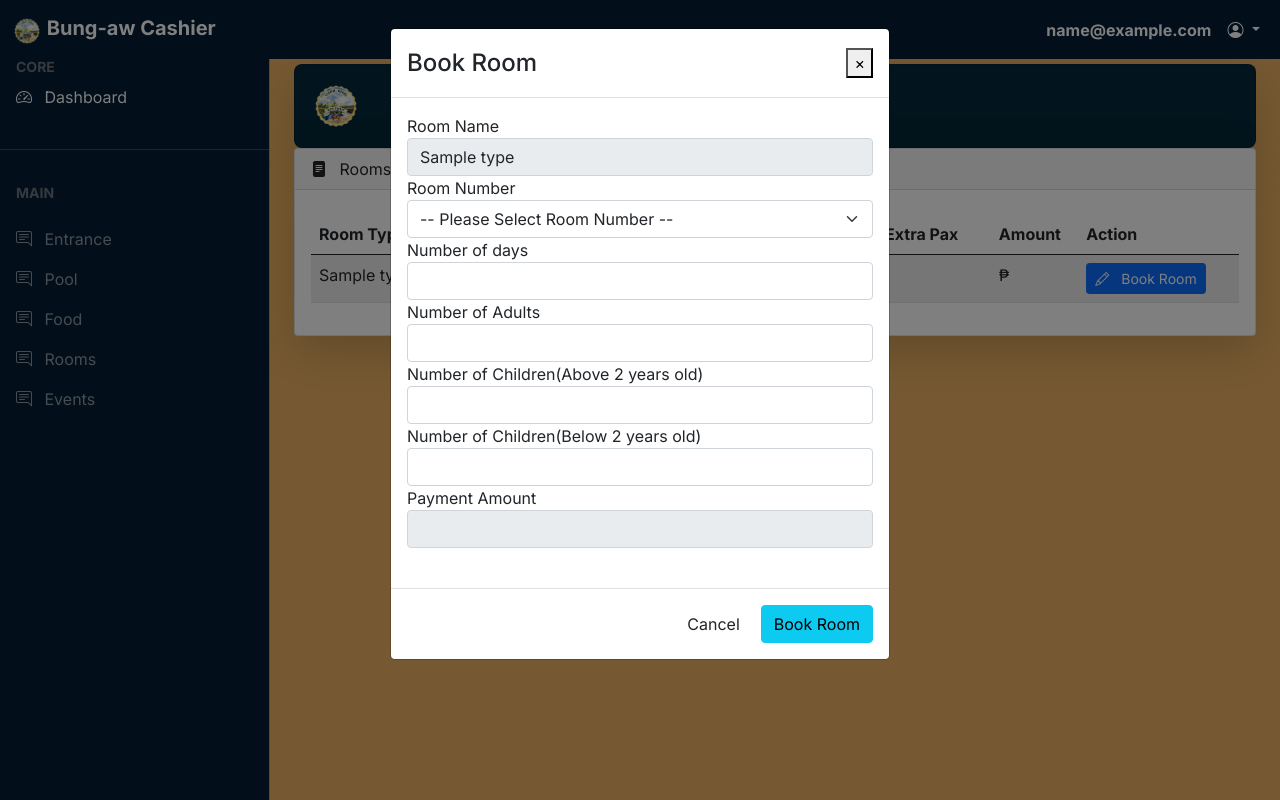
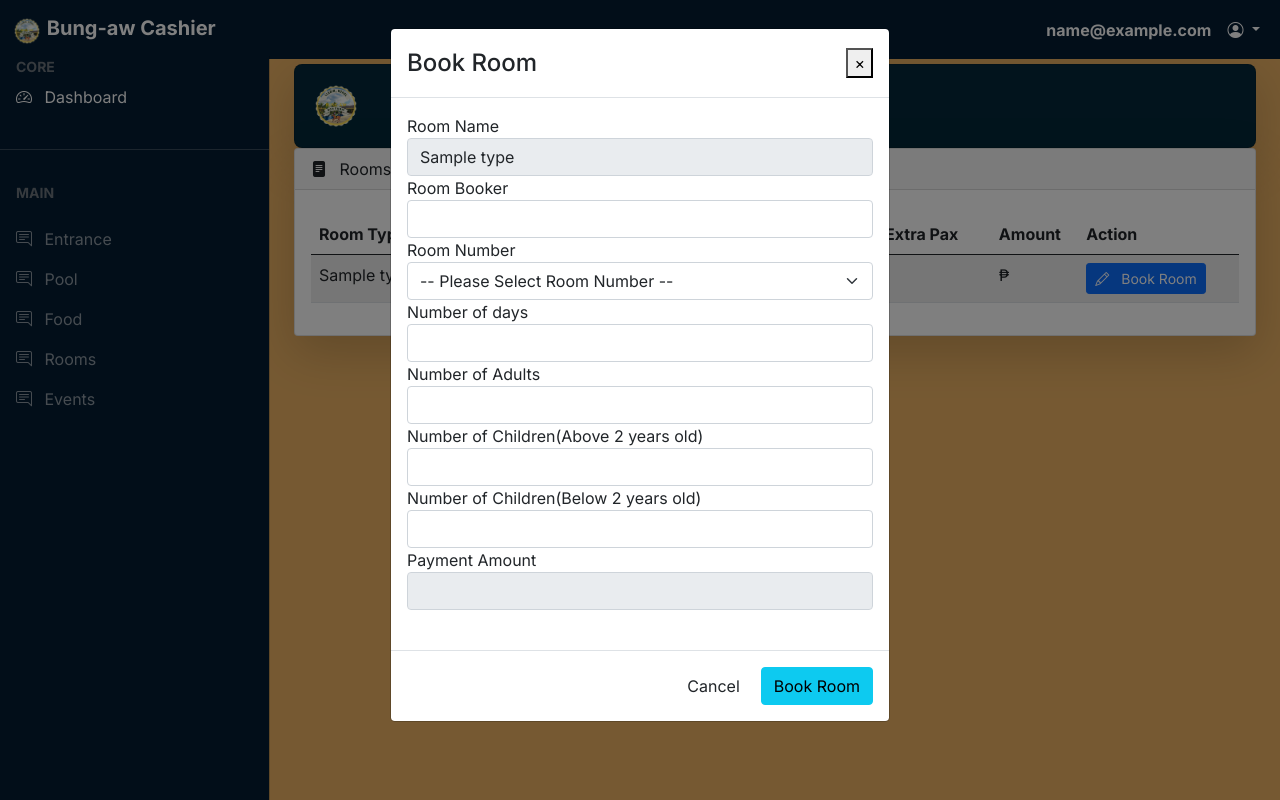
Before and after one commit to ian1447/Bung_aw_cashier, a PHP site: page /cashier/addmanuallyroom.php in a window 1280 px wide, after a click on "Book Room". Run offline with PHP 8.4, Linux system fonts and the light colour scheme; a user stored in the database is signed in; tables that the repository leaves empty or names only in its code hold one stand-in row (values such as "Sample post"); data that the repository does not hold is empty; some libraries are stand-ins or nearby versions.

Commit message:
Done Changes :+1:

```diff
--- a/cashier/addmanuallyroom.php
+++ b/cashier/addmanuallyroom.php
@@ -113,6 +113,10 @@
                                                                     <input type="text" value="<?php echo $rows['name'] ?>" class="form-control" autocomplete="off" disabled>
                                                                 </div>
                                                                 <div class="form-group">
+                                                                    <label>Room Booker</label>
+                                                                    <input type="text" id="booker" name="booker" class="form-control" autocomplete="off" required>
+                                                                </div>
+                                                                <div class="form-group">
                                                                     <label>Room Number</label>
                                                                     <!-- <input type="text" id="item_price" name="item_price" value="<?php echo $rows['room_cost'] ?>" class="form-control" autocomplete="off"> -->
                                                                     <select class="form-select" aria-label="Default select example" name="room_number" id="room_number">
@@ -157,7 +161,7 @@
                                                         </form>
                                                         <?php
                                                         if (array_key_exists('submit', $_POST)) {
-                                                            $cashiering->BookRoomManually($_POST['room_number'], $_POST['total_cost'], $_POST['number_of_days']);
+                                                            $cashiering->BookRoomManually($_POST['booker'],$_POST['room_number'], $_POST['total_cost'], $_POST['number_of_days']);
                                                             unset($_POST);
                                                         }
                                                         ?>
--- a/cashier/backend.php
+++ b/cashier/backend.php
@@ -12,7 +12,7 @@
   public function GetAll()
   {
     // $sql = "SELECT * FROM `payments`;";
-    $sql = "SELECT *,IF(p.`paid_item_type` = 'room',IF((SELECT user_id FROM `room_bookings` WHERE id = p.`item_id`)=0,'Manual',
+    $sql = "SELECT *,IF(p.`paid_item_type` = 'room',IF((SELECT user_id FROM `room_bookings` WHERE id = p.`item_id`)=0, p.`booker_name`,
     (SELECT CONCAT_WS(' ',u.`first_name`,u.`last_name`) FROM `room_bookings` rb
     JOIN `users` u ON u.`id` = rb.`user_id` WHERE rb.`id` =  p.`item_id`)),p.`booker_name`) AS `booker` FROM `payments` p;";
     $result = mysqli_query($this->con, $sql);
@@ -240,10 +240,10 @@
     return $result;
   }
 
-  public function BookRoomManually($roomnumber, $room_cost, $days)
+  public function BookRoomManually($booker,$roomnumber, $room_cost, $days)
   {
-    $sql = "INSERT INTO `room_bookings` (room_id,user_id,arrival_date,departure_date,room_cost)
-    VALUES ({$roomnumber},0,DATE(NOW()),DATE_ADD((DATE(NOW())), INTERVAL {$days} DAY),{$room_cost});";
+    $sql = "INSERT INTO `room_bookings` (booker,room_id,user_id,arrival_date,departure_date,room_cost)
+    VALUES ('{$booker}',{$roomnumber},0,DATE(NOW()),DATE_ADD((DATE(NOW())), INTERVAL {$days} DAY),{$room_cost});";
 
     if ($this->con->query($sql) === TRUE) {
       echo "<script>
@@ -284,8 +284,8 @@
       </script>";
       } else {
 
-        $addsql = "INSERT INTO `payments` (`item_id`,`item_name`,`amount`,`payment_type`,`paid_item_type`)
-                  VALUES ({$id}, '{$roomname}', {$row['room_cost']}, 1, 'room');";
+        $addsql = "INSERT INTO `payments` (`booker_name`,`item_id`,`item_name`,`amount`,`payment_type`,`paid_item_type`)
+                  VALUES ('{$row['booker']}',{$id}, '{$roomname}', {$row['room_cost']}, 1, 'room');";
         $updatesql = "UPDATE `room_bookings` SET payment = 2 WHERE id = {$id};";
         if ($this->con->query($addsql) === TRUE) {
           if ($this->con->query($updatesql) === TRUE) {
@@ -341,17 +341,16 @@
 
   public function UpdateRoomPayment($id, $payment, $roombookingid, $balance)
   {
-    $sql = "SELECT * FROM `room_bookings` WHERE `id` = " . $roombookingid . ";";
-    $result = mysqli_query($this->con, $sql);
-
-    $row = mysqli_fetch_assoc($result);
     if ($balance > $payment) {
       echo "<script>
     alert('Payment Should be larger or equal to the price is selected.');
     window.location.href='room.php';
     </script>";
     } else {
+      $sql = "SELECT * FROM `room_bookings` WHERE `id` = " . $roombookingid . ";";
+      $result = mysqli_query($this->con, $sql);
 
+      $row = mysqli_fetch_assoc($result);
       $updatesql = "UPDATE `payments` SET amount = {$row['room_cost']}, payment_type = 1, remaining_balance = 0 WHERE id = {$id};";
       $updatebookingsql = "UPDATE `room_bookings` SET room_cost = {$row['room_cost']}, payment = 2 WHERE id = {$roombookingid};";
       if ($this->con->query($updatesql) === TRUE) {
--- a/cashier/food.php
+++ b/cashier/food.php
@@ -124,7 +124,7 @@
                                     </td>
                                     <td>
                                         <div class="d-grid gap-2 d-md-flex">
-                                            <a href=<?php echo "generate_food_receipt.php?id={$rows['id']}" ?>
+                                            <a href=<?php echo "generate_food_receipt.php?id={$rows['id']}&name={$rows['customer_name']}" ?>
                                                 target="_blank" class="btn btn-primary btn-sm me-md-2"><span
                                                     class="me-2"><i class="bi bi-printer"></i></span> Print Receipt </a>
                                         </div>
--- a/cashier/generate_food_receipt.php
+++ b/cashier/generate_food_receipt.php
@@ -29,6 +29,7 @@
 $pdf->SetFillColor(255, 255, 255);
 
 $id = $_GET['id'];
+$name = $_GET['name'];
 $html = <<<EOD
 <div style = "line-height: 5px; border-style: solid;">
     <p style="text-align: center; font-weight: bold">BUNG-AW-CASHIERING</p>
@@ -58,7 +59,7 @@
     </table>
     EOD;
     if ($i == 1) {
-        $pos = ($i * 5) + 20;
+        $pos = ($i * 5) + 23;
     } else {
         $pos = ($i * 5) + 23;
     }
@@ -72,6 +73,7 @@
         <td align="right">Total: $total Pesos</td>
     </tr>
 </table>
+<label style=" text-align: left;">Ordered By: $name </label>
 EOD;
 $pos = ($i * 5) + 23;
 $pdf->writeHTMLCell(0, 0, '', $pos, $endhtml, 0, 0, true, '', true);
```
